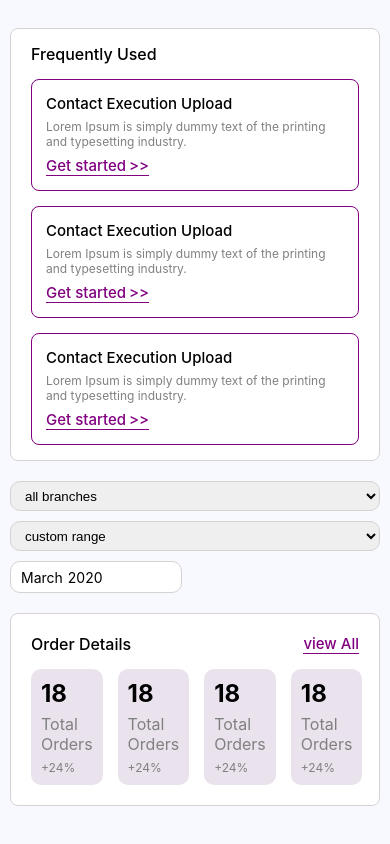
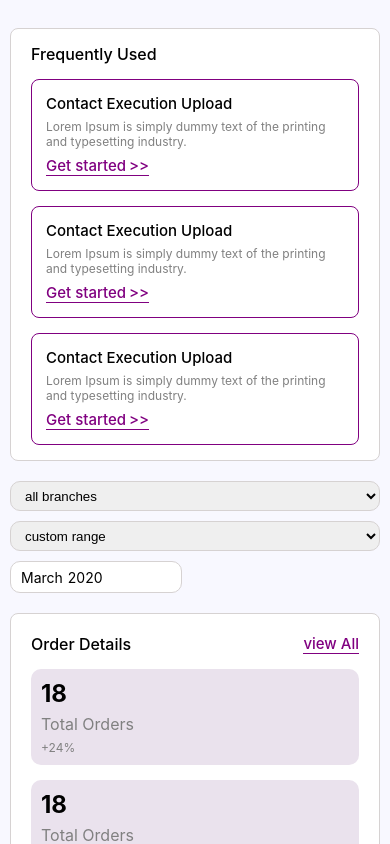
Before and after one commit to Gayathriravi31/react-dashboard, a React (Create React App) app: page / in a window 390 px wide. Shown: the top 844 px of the page. Built offline with nearby package versions, Linux system fonts and the light colour scheme.

Commit message:
order details section implementation

```diff
--- a/src/UI/OrderDetailsCard/orderDetailsCard.css
+++ b/src/UI/OrderDetailsCard/orderDetailsCard.css
@@ -42,3 +42,13 @@ margin-bottom: 6px;
     font-size: 12px;
     color: gray;
   }
+  @media screen and (max-width:1199px) {
+    .order_details_card_grid{
+        grid-template-columns: repeat(2,1fr);
+      }
+  }
+  @media screen and (max-width:475px) {
+    .order_details_card_grid{
+        grid-template-columns: 100%;
+      }
+  }
```
